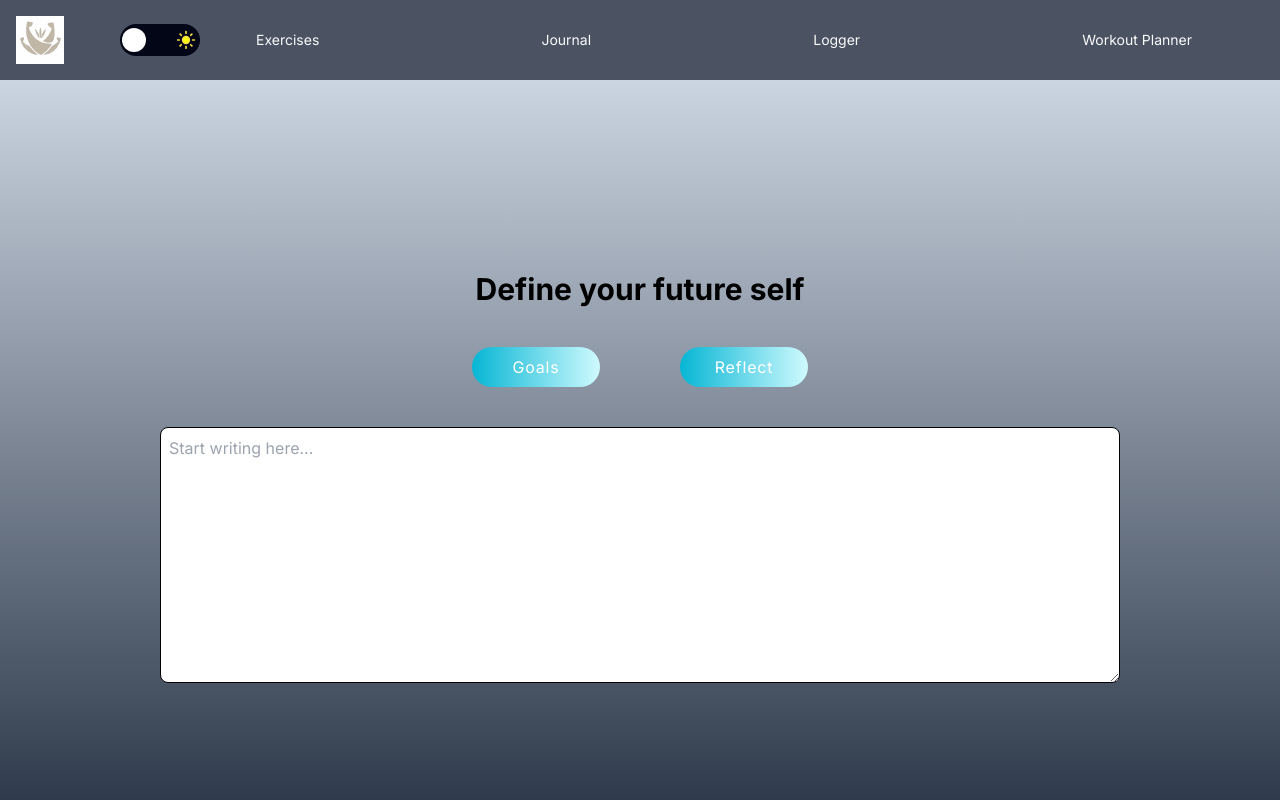
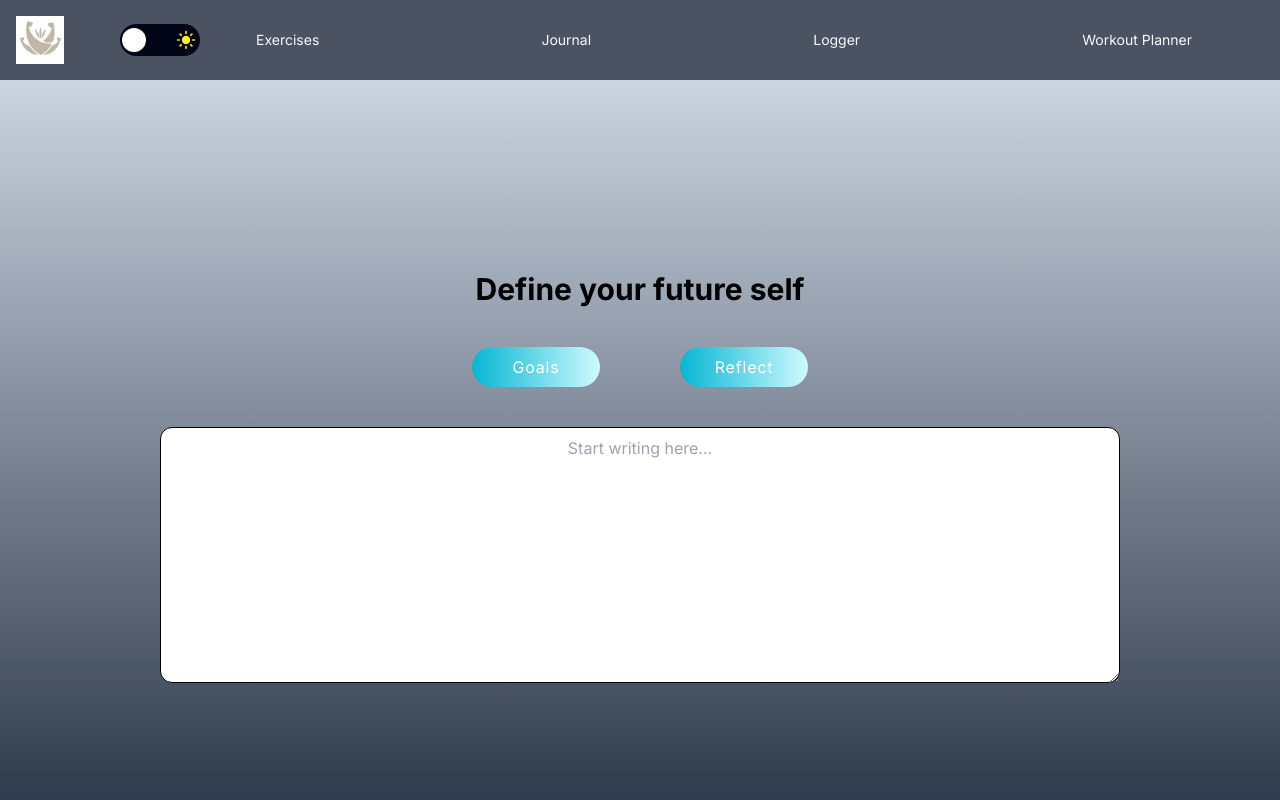
Before and after one commit to Norcrossover/fitness-finesse, a Next.js app: page /dashboard/journal in a window 1280 px wide. Shown: the top 800 px of the page. Built offline with nearby package versions, Linux system fonts and the light colour scheme.

Commit message:
Created a text area component for reusability

```diff
--- a/app/dashboard/journal/page.tsx
+++ b/app/dashboard/journal/page.tsx
@@ -1,4 +1,5 @@
 import Button from "@/components/common/Button";
+import TextArea from "@/components/common/TextArea";
 
 const Journal = () => {
   return (
@@ -10,16 +11,13 @@ const Journal = () => {
         <Button text="Goals" className="button-rounded-cyan" />
         <Button text="Reflect" className="button-rounded-cyan" />
       </div>
-      <div className="sm:w-3/4">
-        <label htmlFor="entry" className="sr-only">
-          Text area for writing your goals or reflections
-        </label>
-        <textarea
+      <div className="w-3/4">
+        <TextArea
           id="entry"
-          name="entry"
-          className="w-full h-64 border border-black p-2 rounded-lg focus:outline-none focus:border-none focus:ring-2 focus:ring-cyan-400"
+          text="Text are for writing your goals or reflections"
+          className="w-full h-64 border border-black p-2 text-center rounded-xl focus:outline-none focus:border-none focus:ring-2 focus:ring-cyan-400"
           placeholder="Start writing here..."
-        ></textarea>
+        />
       </div>
     </div>
   );
--- a/components/common/Button.tsx
+++ b/components/common/Button.tsx
@@ -1,5 +1,6 @@
 "use client";
 
+// For each item
 type ButtonProps = {
   text: string;
   onClick?: () => void;
--- /dev/null
+++ b/components/common/TextArea.tsx
@@ -0,0 +1,26 @@
+// For each item
+type TextAreaProps = {
+  id: string;
+  text: string;
+  className: string;
+  placeholder?: string;
+};
+
+// Make placeholder optional
+const TextArea = ({ id, text, className, placeholder = "" }: TextAreaProps) => {
+  return (
+    <>
+      <label htmlFor={id} className="sr-only">
+        {text}
+      </label>
+      <textarea
+        id={id}
+        name={id}
+        className={className}
+        placeholder={placeholder}
+      ></textarea>
+    </>
+  );
+};
+
+export default TextArea;
```
